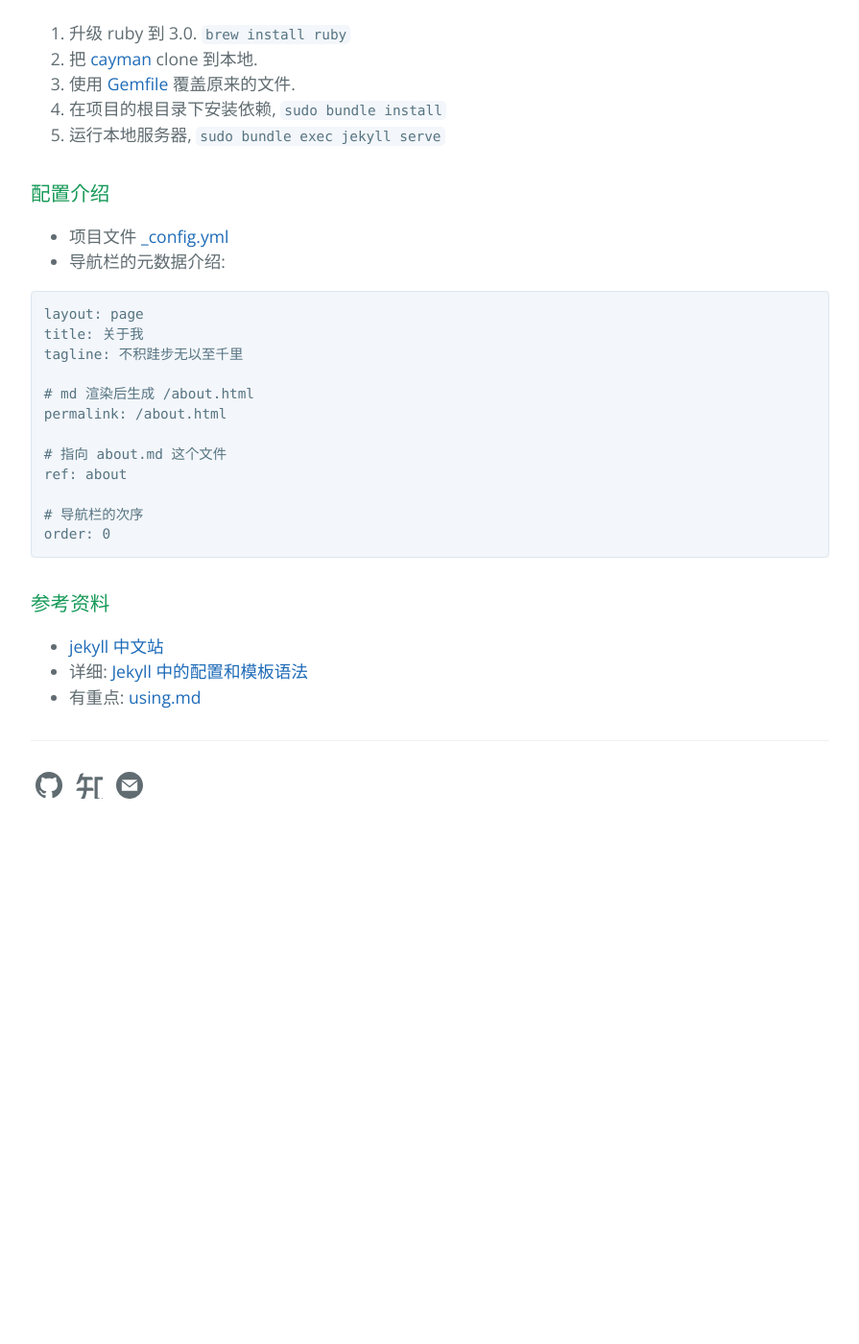
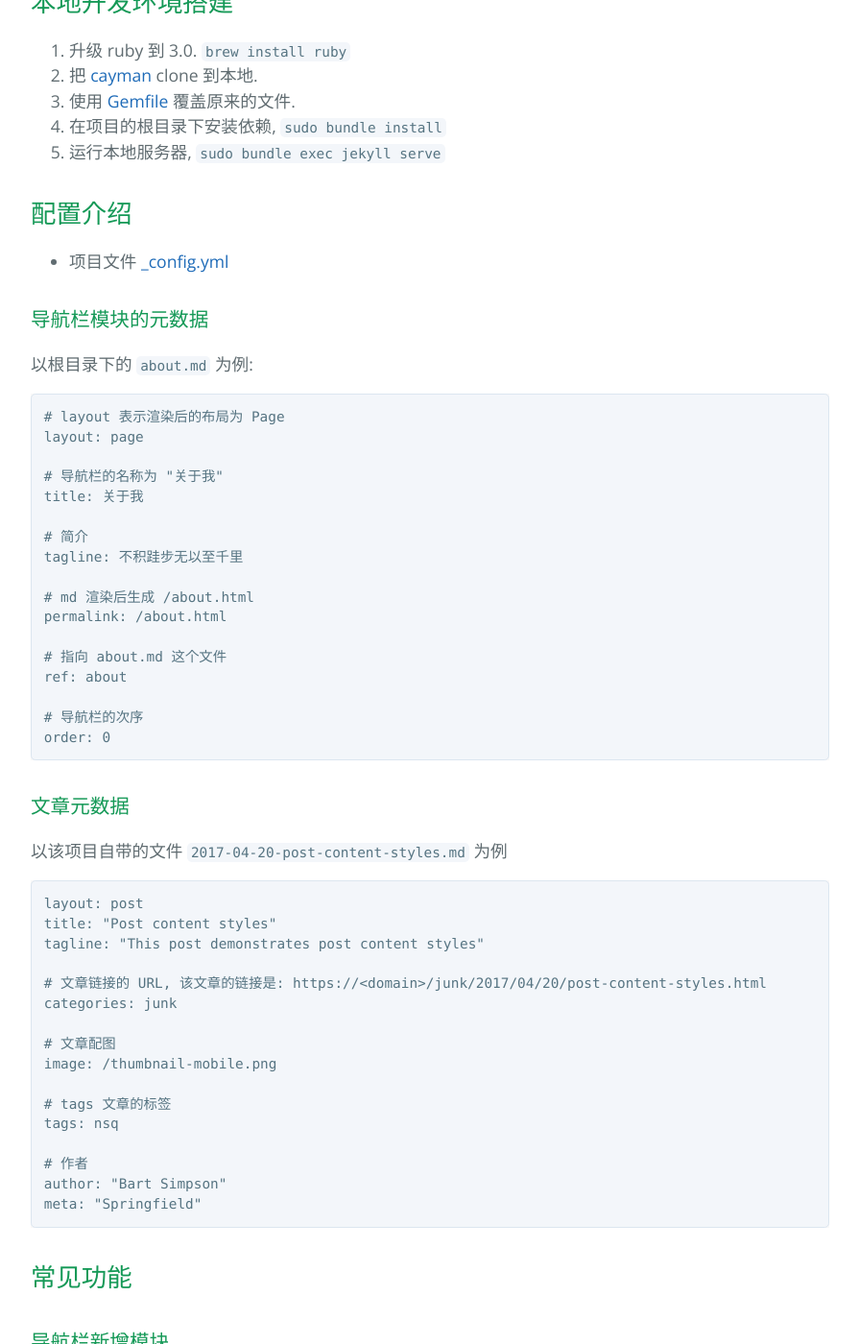
Before and after one commit to kougazhang/oom, a Jekyll site: the page built from _posts/2021-04-26-website.md, in a window 1280 px wide and 1400 px high, scrolled down 602 px. Shown: the whole window at 96% size, without its empty margins (192-1087 px from the left). Built offline with Jekyll 4.4.1, drawn with Linux system fonts in a browser that asks for light colours; before the commit the page ends 1488 px from its top, so only the background shows below that; some of the changed text lies outside the part shown.

Commit message:
update website

````diff
--- a/_layouts/home.html
+++ b/_layouts/home.html
@@ -29,8 +29,6 @@ layout: default
 
   <h2>文章标签</h2>
 
-  <div>&nbsp;</div>
-
   {% for tag in site.tags %}
   <h3>{{ tag[0] }}</h3>
   <ul>
--- a/_posts/2021-04-26-website.md
+++ b/_posts/2021-04-26-website.md
@@ -3,29 +3,38 @@ layout: post
 title: "建站手记"
 tagline: "记录 Blog 更新迭代的过程"
 categories: junk
+tags: blog
 image: /thumbnail-mobile.png
 author: "张召"
 meta: "Springfield"
 ---
 
-### Introduce
+## Introduce
 + 本地开发环境: Macos Catalina
 + 参考主题: [cayman](https://github.com/pages-themes/cayman)
 
-### 本地开发环境搭建
+## 本地开发环境搭建
 1. 升级 ruby 到 3.0. `brew install ruby`
 2. 把 [cayman](https://github.com/pages-themes/cayman) clone 到本地.
 3. 使用 [Gemfile](https://github.com/kougazhang/kougazhang.github.io/blob/gh-pages/Gemfile) 覆盖原来的文件.
 4. 在项目的根目录下安装依赖, `sudo bundle install`
 5. 运行本地服务器, `sudo bundle exec jekyll serve`
 
-### 配置介绍
+## 配置介绍
 + 项目文件 [_config.yml](https://github.com/kougazhang/kougazhang.github.io/blob/gh-pages/_config.yml)
-+ 导航栏的元数据介绍:
+
+### 导航栏模块的元数据
+
+ 以根目录下的 `about.md` 为例:
 
 ```
+# layout 表示渲染后的布局为 Page
 layout: page
+
+# 导航栏的名称为 "关于我"
 title: 关于我
+
+# 简介
 tagline: 不积跬步无以至千里
 
 # md 渲染后生成 /about.html
@@ -38,7 +47,39 @@ ref: about
 order: 0
 ```
 
-### 参考资料
+### 文章元数据
+
+以该项目自带的文件 `2017-04-20-post-content-styles.md` 为例
+
+```
+layout: post
+title: "Post content styles"
+tagline: "This post demonstrates post content styles"
+
+# 文章链接的 URL, 该文章的链接是: https://<domain>/junk/2017/04/20/post-content-styles.html
+categories: junk
+
+# 文章配图
+image: /thumbnail-mobile.png
+
+# tags 文章的标签
+tags: nsq
+
+# 作者
+author: "Bart Simpson"
+meta: "Springfield"
+```
+
+## 常见功能
+
+### 导航栏新增模块
+
+1. 在根目录下新增 md 文件, 如 `logBook.md`, 该 md 文件的元数据详见上文中的 "[导航栏模块的元数据](#导航栏模块的元数据)"
+
+2. 在 _config.yml 的 header_page_refs 中添加 `logBook`
+
+
+## 参考资料
 + [jekyll 中文站](http://jekyllcn.com/)
 + 详细: [Jekyll 中的配置和模板语法](https://gist.github.com/biezhi/f88be58ef4ae0f3741bb36ab8daa53c5)
 + 有重点: [using.md](https://github.com/moi-mo/UMaize/blob/master/using.md)
````
